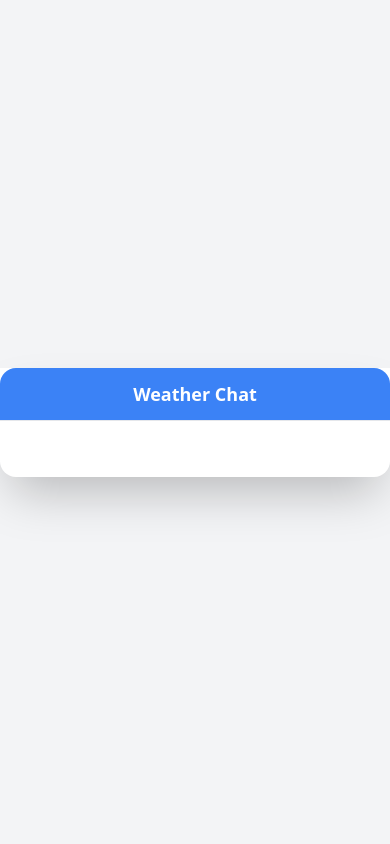
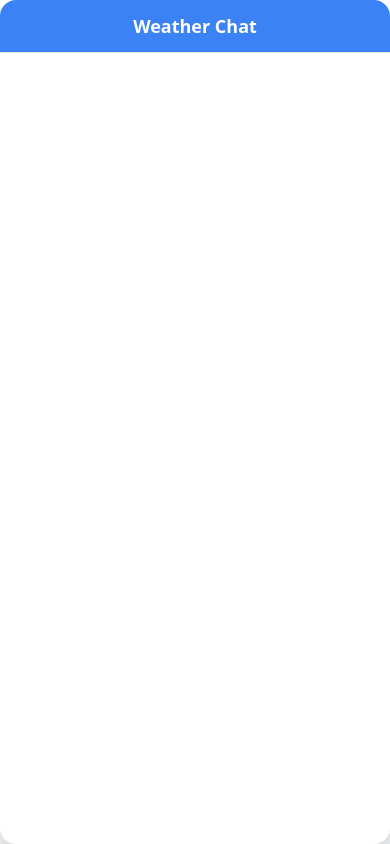
Before and after one commit to WilliamG98/weather-chat-ui, a React (Create React App) app: page / in a window 390 px wide. Built offline with nearby package versions, Linux system fonts and the light colour scheme.

Commit message:
mobile friendly v3

```diff
--- a/src/App.tsx
+++ b/src/App.tsx
@@ -48,8 +48,8 @@ function App() {
   };
 
   return (
-    <div className="min-h-[100dvh] bg-gray-100 flex flex-col items-center justify-center">
-      <div className="w-full max-w-full sm:max-w-lg md:max-w-xl lg:max-w-2xl bg-white shadow-2xl rounded-b-2xl mx-auto">
+    <div className="h-[100dvh] bg-gray-100 flex flex-col items-center justify-center overflow-hidden">
+      <div className="w-full max-w-full sm:max-w-lg md:max-w-xl lg:max-w-2xl bg-white shadow-2xl rounded-b-2xl mx-auto flex flex-col h-full">
         <div className="flex items-center justify-center relative">
           <div className="text-lg sm:text-xl md:text-2xl font-bold text-center py-3 sm:py-4 border-b border-gray-200 bg-blue-500 text-white rounded-t-2xl w-full">
             Weather Chat
@@ -70,7 +70,7 @@ function App() {
         </div>
         {user && (
           <>
-            <div className="flex-1 flex flex-col gap-2 sm:gap-4 p-2 sm:p-4 h-[60vh] sm:h-[28rem] overflow-y-auto">
+            <div className="flex-1 flex flex-col gap-2 sm:gap-4 p-2 sm:p-4 overflow-y-auto">
               {messages.length === 0 && (
                 <div className="text-gray-400 text-center">No messages yet. Start the conversation!</div>
               )}
```
